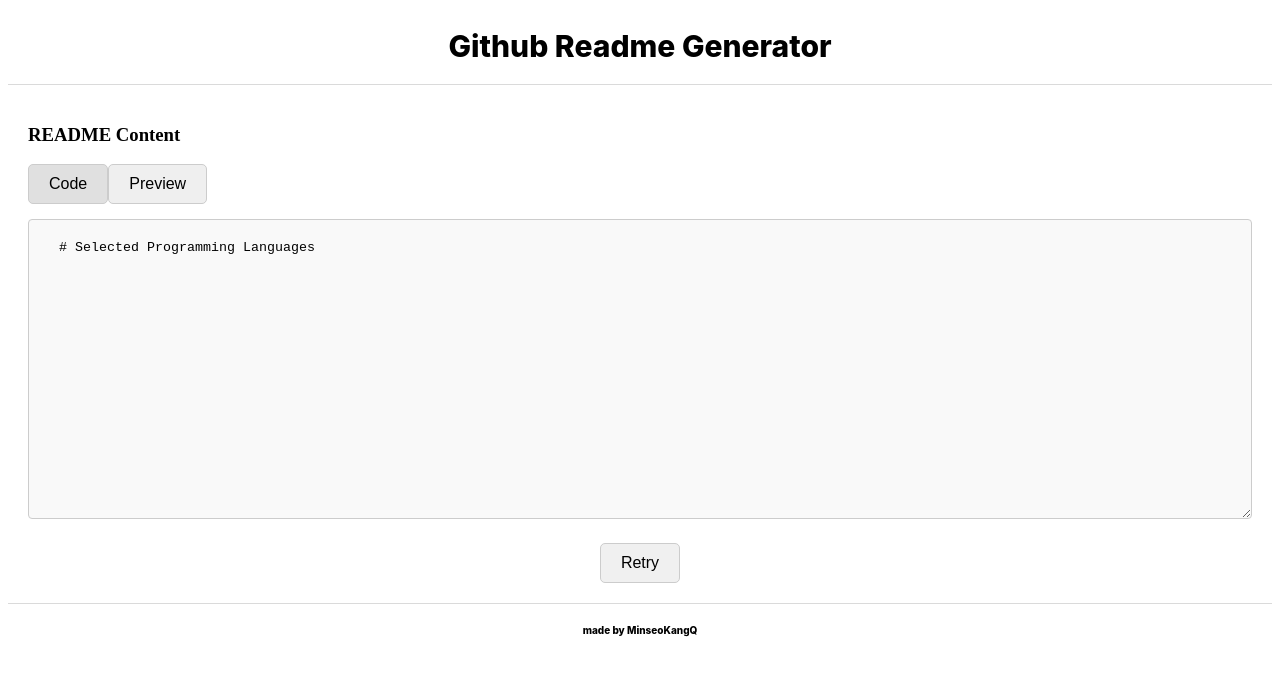
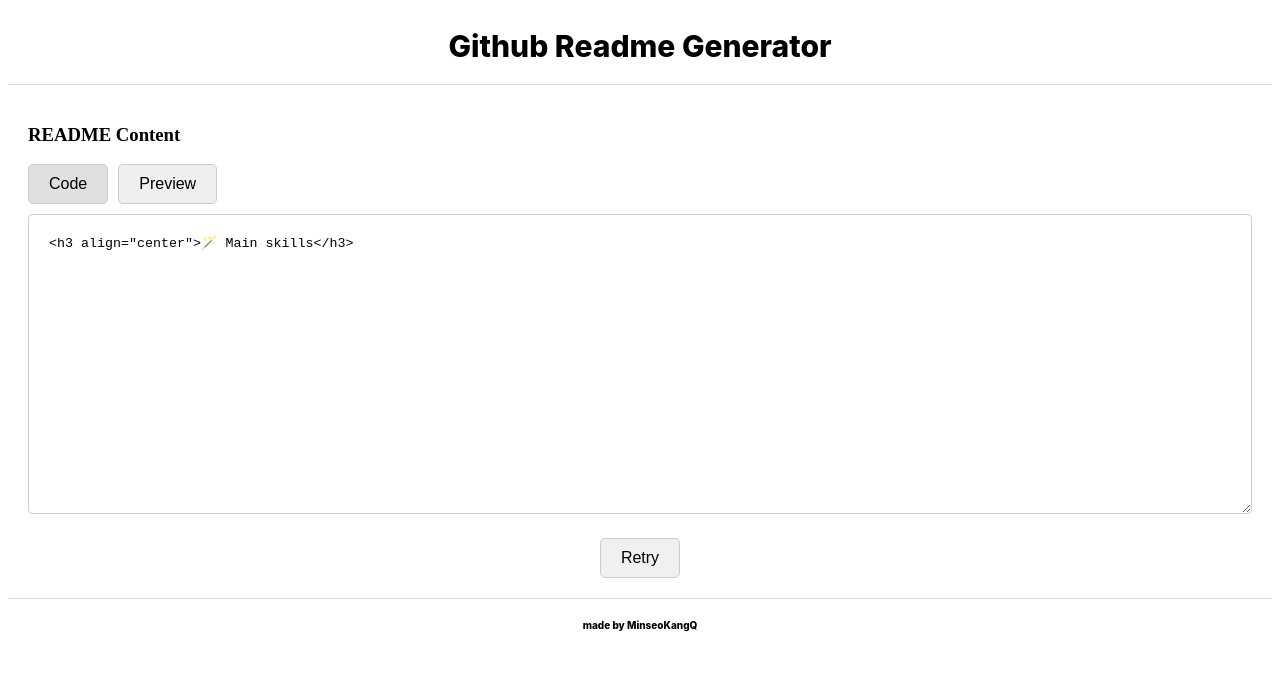
Before and after one commit to MinseoKangQ/github-readme-generator, a React (Vite) app: page / in a window 1280 px wide. Both pictures are taken after typing "Sample" into the empty fields and a click on the button "Generate README". Shown: the top 674 px of the page. Built offline with nearby package versions, Linux system fonts and the light colour scheme.

Commit message:
:art: Body 컴포넌트에서 ReadmeEditor 컴포넌트 분리

```diff
--- a/src/Body/Body.css
+++ b/src/Body/Body.css
@@ -16,53 +16,6 @@
     width: 80%; /* pre 태그 너비를 부모의 80%로 설정 */
   }
 
-  .codePreview, .markdownPreview {
-    width: 100%; /* 컨테이너 너비를 100%로 설정 */
-    min-height: 300px; /* 최소 높이 설정 */
-    border: 1px solid #ccc; /* 경계선 추가 */
-    padding-top: 20px; /* 패딩 추가 */
-    padding-bottom: 20px;
-    padding-right: 30px;
-    padding-left: 30px;
-    box-sizing: border-box; /* 패딩과 경계선을 너비에 포함 */
-    border-radius: 4px; /* 경계선 둥글게 처리 */
-    background-color: #f9f9f9; /* 배경색 설정 */
-  }
-
-  /* textarea에 대한 스타일 */
-  .codePreview {
-    font-family: monospace; /* 고정 폭 글꼴 사용 */
-    resize: vertical; /* 세로 방향으로만 크기 조절 가능 */
-  }
-
-  /* 마크다운 프리뷰 영역 스타일링 */
-  .markdownPreview {
-    text-align: left; /* 텍스트 왼쪽 정렬 */
-    overflow-y: auto; /* 내용이 넘칠 경우 세로 스크롤바 표시 */
-  }
-
-/* 기존 스타일에 추가 */
-.buttonGroup {
-  display: flex;
-  justify-content: flex-start; /* 왼쪽 정렬로 변경 */
-  margin-top: 10px; /* README 내용과의 간격 조정 */
-}
-
-/* 기존 버튼 스타일은 유지 */
-.buttonGroup button {
-  border: 1px solid #ccc;
-  padding: 10px 20px;
-  margin-bottom: 15px;
-  border-radius: 5px;
-  cursor: pointer;
-  font-size: 16px;
-}
-
-/* 기존 스타일에 추가 */
-.buttonGroup button.selected {
-  background-color: #e0e0e0; /* 선택된 버튼의 배경색을 다르게 설정 */
-}
-
 .retryButton {
   display: flex;
   justify-content: center; /* 중앙 정렬로 일관성 유지 */
--- a/src/Body/Body.jsx
+++ b/src/Body/Body.jsx
@@ -1,15 +1,14 @@
 import { useState } from 'react';
-import { marked } from 'marked';
+import ReadmeEditor from './ReadmeEditor'; // 분리한 ReadmeEditor 컴포넌트 import
 import MainSkills from './MainSkills';
 import Loading from './Loading';
-import './Body.css';
+import './Body.css'; // Body 컴포넌트에 대한 스타일
 
 export default function Body() {
   const [selectedLanguages, setSelectedLanguages] = useState([]);
   const [isLoading, setIsLoading] = useState(false);
   const [readmeContent, setReadmeContent] = useState('');
   const [showReadme, setShowReadme] = useState(false);
-  const [previewMode, setPreviewMode] = useState(false); // false: Edit mode, true: Preview mode
 
   const handleContentChange = (event) => {
     setReadmeContent(event.target.value); // 사용자가 textarea에서 입력한 내용을 readmeContent에 저장
@@ -18,19 +17,17 @@ export default function Body() {
   const generateReadme = () => {
     setIsLoading(true);
     setTimeout(() => {
-        // README 내용을 생성하는 로직 추가
       const markdown = selectedLanguages.map(language => `- ${language}: Basic information about ${language}.\n`).join('');
-        setReadmeContent(`# Selected Programming Languages\n\n${markdown}`);
+      // setReadmeContent(`### 🪄 Main skills\n\n${markdown}`);
+      setReadmeContent(`<h3 align="center">🪄 Main skills</h3>\n\n${markdown}`)
       setShowReadme(true); // README 내용을 보여주기 위해 true로 설정
       setIsLoading(false);
     }, 1500);
   };
 
-
   const retry = () => {
     setShowReadme(false);
     setReadmeContent('');
-      setPreviewMode(false); // Reset to edit mode
   };
 
   return (
@@ -40,26 +37,8 @@ export default function Body() {
       ) : showReadme ? (
         <div>
           <h3>README Content</h3>
-            <div className="buttonGroup">
-              <button
-                onClick={() => setPreviewMode(false)}
-                className={!previewMode ? 'selected' : ''} // 선택된 모드에 따라 클래스 적용
-              >
-                Code
-              </button>
-              <button
-                onClick={() => setPreviewMode(true)}
-                className={previewMode ? 'selected' : ''} // 선택된 모드에 따라 클래스 적용
-              >
-                Preview
-              </button>
-            </div>
-            {previewMode ? (
-              <div className="markdownPreview" dangerouslySetInnerHTML={{ __html: marked(readmeContent) }} />
-            ) : (
-              <textarea className="codePreview" value={readmeContent} onChange={handleContentChange} />
-            )}
-            {/* "Retry" 버튼 위치와 스타일을 모드 변경에 영향받지 않도록 일관되게 유지 */}
+          {/* ReadmeEditor 컴포넌트를 사용하여 코드 및 프리뷰 기능 구현 */}
+          <ReadmeEditor content={readmeContent} onContentChange={handleContentChange} />
           <div className="retryButton">
             <button onClick={retry}>Retry</button>
           </div>
--- /dev/null
+++ b/src/Body/ReadmeEditor.css
@@ -0,0 +1,49 @@
+.buttonGroup {
+    display: flex;
+    justify-content: flex-start;
+    margin-top: 10px;
+  }
+
+  .buttonGroup button {
+    border: 1px solid #ccc;
+    padding: 10px 20px;
+    margin-right: 10px;
+    margin-bottom: 10px;
+    border-radius: 5px;
+    cursor: pointer;
+    font-size: 16px;
+  }
+
+  .buttonGroup button.selected {
+    background-color: #e0e0e0;
+  }
+
+  .codePreview, .markdownPreview {
+    width: 100%;
+    min-height: 300px;
+    border: 1px solid #ccc;
+    box-sizing: border-box;
+    border-radius: 4px;
+    /* background-color: #f9f9f9; */
+  }
+
+  .codePreview {
+    padding: 20px;
+  }
+
+  .markdownPreview {
+    padding-top: 10px;
+    padding-bottom: 20px;
+    padding-right: 30px;
+    padding-left: 30px;
+  }
+
+  .codePreview {
+    font-family: monospace;
+    resize: vertical;
+  }
+
+  .markdownPreview {
+    text-align: left;
+    overflow-y: auto;
+  }
--- /dev/null
+++ b/src/Body/ReadmeEditor.jsx
@@ -0,0 +1,34 @@
+import { useState } from 'react';
+import PropTypes from 'prop-types';
+import { marked } from 'marked';
+import './ReadmeEditor.css';
+
+function ReadmeEditor({ content, onContentChange }) {
+  const [previewMode, setPreviewMode] = useState(false);
+
+  return (
+    <div>
+      <div className="buttonGroup">
+        <button onClick={() => setPreviewMode(false)} className={!previewMode ? 'selected' : ''}>
+          Code
+        </button>
+        <button onClick={() => setPreviewMode(true)} className={previewMode ? 'selected' : ''}>
+          Preview
+        </button>
+      </div>
+      {previewMode ? (
+        <div className="markdownPreview" dangerouslySetInnerHTML={{ __html: marked(content) }} />
+      ) : (
+        <textarea className="codePreview" value={content} onChange={onContentChange} />
+      )}
+    </div>
+  );
+}
+
+// 여기에 PropTypes를 정의합니다.
+ReadmeEditor.propTypes = {
+  content: PropTypes.string.isRequired, // content는 문자열이며 필수입니다.
+  onContentChange: PropTypes.func.isRequired, // onContentChange는 함수이며 필수입니다.
+};
+
+export default ReadmeEditor;
```
Lines whose indentation alone changed are shown as unchanged.
